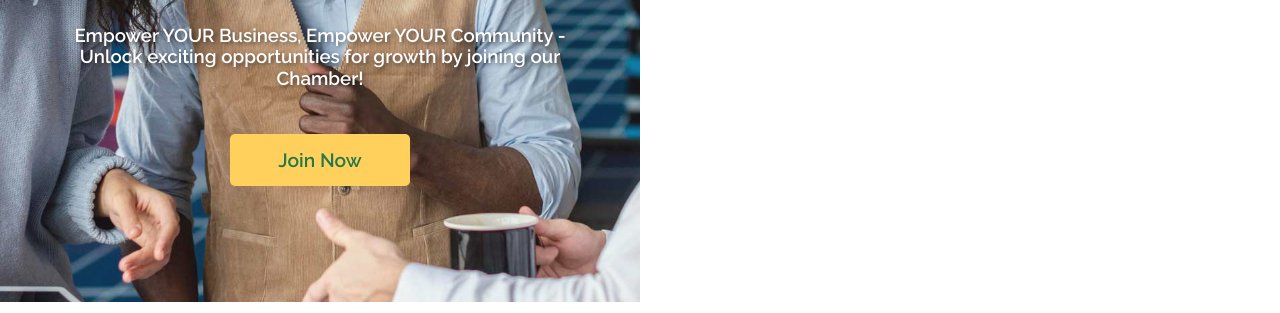
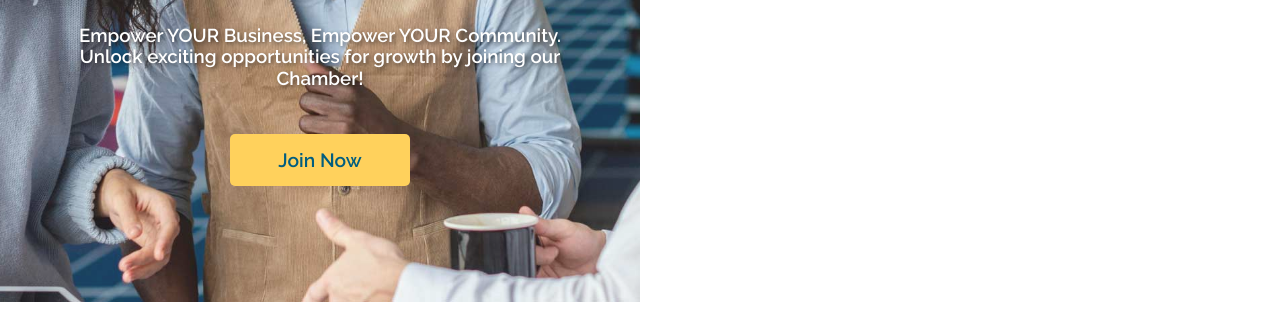
Before and after one commit to grdavie/wdd230, a plain HTML site: page chamber/index.html in a window 1280 px wide. Shown: the part 487-800 px from the top of the page. Drawn offline with nearby package versions, Linux system fonts and the light colour scheme.

Commit message:
chamber update

```diff
--- a/chamber/index.html
+++ b/chamber/index.html
@@ -49,7 +49,7 @@
         </div>
         <section id="hero-msg">
             <h1>CONNECT. GROW. THRIVE.</h1>
-            <h3>Empower YOUR Business, Empower YOUR Community - Unlock exciting opportunities for growth by joining our Chamber!</h3>
+            <h3>Empower YOUR Business, Empower YOUR Community. Unlock exciting opportunities for growth by joining our Chamber!</h3>
             <div class="button-box" id="join-Btn">
                 <a class="joinBtn" href="#">Join Now</a>
             </div>
--- a/chamber/styles/base.css
+++ b/chamber/styles/base.css
@@ -102,7 +102,7 @@ header {
     max-height: 80vh;
     object-fit: cover;
     min-height: 650px;
-    opacity: 95%;
+    opacity: 90%;
 }
 
 #hero-msg {
@@ -124,7 +124,7 @@ header {
 
 .button-box {
     text-decoration: none;
-    color: #24784A;
+    color: #015D7F;
     font-size: 1.2rem;
     padding: 15px 30px;
     border-radius: 5px;
@@ -137,7 +137,7 @@ header {
 
 .button-box a {
     text-decoration: none;
-    color: #24784A;
+    color: #015D7F;
     font-weight: bold;
 }
 
```
